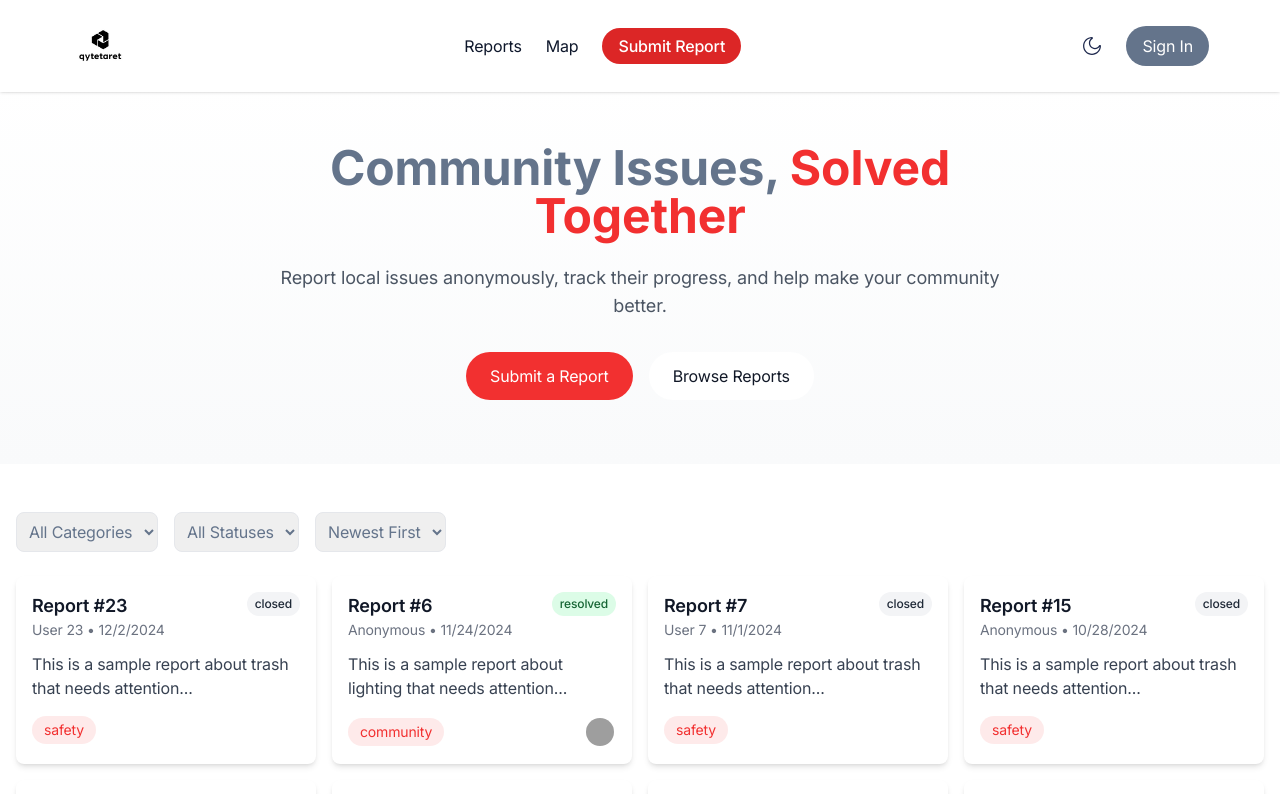
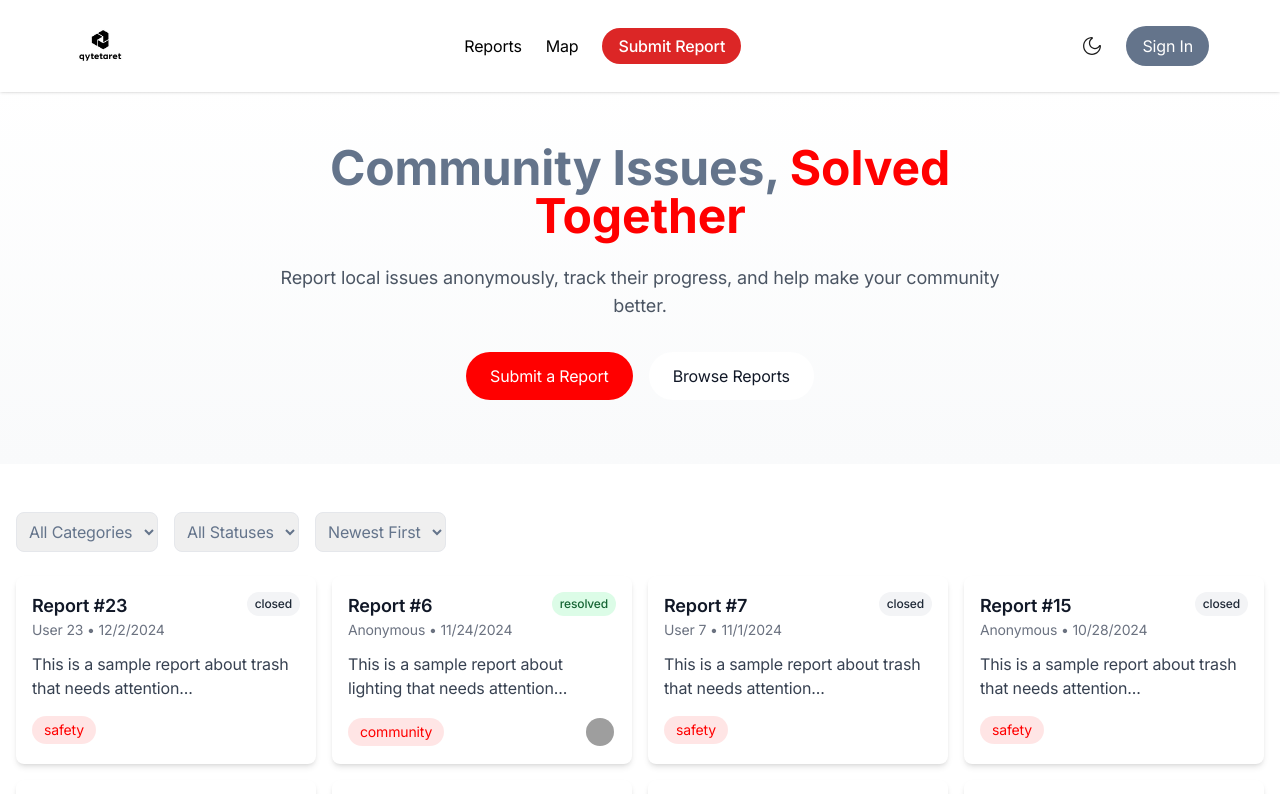
Before and after one commit to PixelBreeze-Labs/qytetaret-web, a Next.js app: page / in a window 1280 px wide. Shown: the top 794 px of the page. Built offline with nearby package versions, Linux system fonts and the light colour scheme; grey boxes are pictures that could not be loaded.

Commit message:
fix: test version of dark mode (still needs improvements, gray to white for text and more black)

```diff
--- a/src/app/(site)/admin/layout.tsx
+++ b/src/app/(site)/admin/layout.tsx
@@ -12,7 +12,7 @@ const AdminLayout = ({ children }: { children: React.ReactNode }) => {
 	const [openSidebar, setOpenSidebar] = useState(false);
 	return (
 		<>
-			<main className='min-h-screen bg-gray-2 dark:bg-[#151F34]'>
+			<main className='min-h-screen bg-gray-2 dark:bg-dark'>
 				<aside
 					className={`fixed left-0 top-0 z-[999] h-screen w-[290px] overflow-y-auto bg-white duration-300 dark:bg-gray-dark ${
 						openSidebar ? "translate-x-0" : "-translate-x-full lg:translate-x-0"
--- a/src/app/(site)/user/layout.tsx
+++ b/src/app/(site)/user/layout.tsx
@@ -10,7 +10,7 @@ const AdminLayout = ({ children }: { children: React.ReactNode }) => {
 
 	return (
 		<>
-			<main className='min-h-screen bg-gray-2 dark:bg-[#151F34]'>
+			<main className='min-h-screen bg-gray-2 dark:bg-dark'>
 				<aside
 					className={`fixed left-0 top-0 z-[999] h-screen w-[290px] overflow-y-auto bg-white duration-300 dark:bg-gray-dark ${
 						openSidebar ? "translate-x-0" : "-translate-x-full lg:translate-x-0"
--- a/src/app/layout.tsx
+++ b/src/app/layout.tsx
@@ -22,7 +22,7 @@ const RootLayout = ({ children }: { children: React.ReactNode }) => {
 		</head>
 		<body
 			suppressHydrationWarning
-			className={`${inter.className} flex min-h-screen flex-col dark:bg-[#151F34]`}
+			className={`${inter.className} flex min-h-screen flex-col dark:bg-dark`}
 		>
 		<main className="pt-20">
 			{children}
--- a/src/components/Auth/Signin/old-index.tsx
+++ b/src/components/Auth/Signin/old-index.tsx
@@ -20,7 +20,7 @@ export default function Signin() {
 				</div>
 				<div className='mb-7.5 flex items-center justify-center'>
 					<span className='block h-px w-full bg-stroke dark:bg-stroke-dark'></span>
-					<div className='inline-block bg-white px-3 text-base text-body dark:bg-[#151F34] dark:text-gray-5'>
+					<div className='inline-block bg-white px-3 text-base text-body dark:bg-dark dark:text-gray-5'>
 						OR
 					</div>
 					<span className='block h-px w-full bg-stroke dark:bg-stroke-dark'></span>
--- a/src/components/Header/index.tsx
+++ b/src/components/Header/index.tsx
@@ -14,7 +14,7 @@ const Header = () => {
 	};
 
 	return (
-		<header className="fixed left-0 top-0 z-999 w-full bg-white py-4 shadow dark:bg-[#151F34]">
+		<header className="fixed left-0 top-0 z-999 w-full bg-white py-4 shadow dark:bg-dark">
 			<div className="mx-auto max-w-[1170px] flex items-center justify-between px-4">
 				<Link href="/">
 					<Image src={logo} alt="Qytetaret" className="w-[60px]" />
@@ -73,7 +73,7 @@ const Header = () => {
 
 				{/* Mobile Navigation */}
 				{isMenuOpen && (
-					<div className="absolute top-full left-0 right-0 bg-white dark:bg-[#151F34] shadow-lg md:hidden">
+					<div className="absolute top-full left-0 right-0 bg-white dark:bg-dark shadow-lg md:hidden">
 						<nav className="px-4 py-3">
 							<ul className="flex flex-col gap-4">
 								<li>
--- a/src/components/shared/ReportCard.tsx
+++ b/src/components/shared/ReportCard.tsx
@@ -10,40 +10,39 @@ interface ReportCardProps {
 
 export const ReportCard = ({ report }: ReportCardProps) => {
     const statusColors = {
-        pending: 'bg-yellow-100 text-yellow-800',
-        in_progress: 'bg-blue-100 text-blue-800',
-        resolved: 'bg-green-100 text-green-800',
-        closed: 'bg-gray-100 text-gray-800'
+        pending: 'bg-yellow-100 dark:bg-yellow-900/30 text-yellow-800 dark:text-yellow-200',
+        in_progress: 'bg-blue-100 dark:bg-blue-900/30 text-blue-800 dark:text-blue-200',
+        resolved: 'bg-green-100 dark:bg-green-900/30 text-green-800 dark:text-green-200',
+        closed: 'bg-gray-100 dark:bg-gray-800/50 text-gray-800 dark:text-gray-300'
     };
 
     const router = useRouter();
 
     return (
-        <div className="bg-white cursor-pointer dark:bg-gray-800 rounded-lg shadow-md p-4 hover:shadow-lg transition-shadow"
-             onClick={() => router.push(`/reports/${report.id}`)}
+        <div
+            className="bg-white dark:bg-[#1E1E1E] hover:dark:bg-[#252525] cursor-pointer rounded-lg shadow-md dark:shadow-gray-900/30 p-4 hover:shadow-lg transition-all"
+            onClick={() => router.push(`/reports/${report.id}`)}
         >
             <div className="flex justify-between items-start mb-3">
                 <div>
-                    <h3 className="text-lg font-semibold text-gray-900 dark:text-white">{report.title}</h3>
+                    <h3 className="text-lg font-semibold text-gray-900 dark:text-gray-100">{report.title}</h3>
                     <p className="text-sm text-gray-500 dark:text-gray-400">
                         {report.isAnonymous ? 'Anonymous' : report.author} • {new Date(report.createdAt).toLocaleDateString()}
                     </p>
                 </div>
                 <span className={`px-2 py-1 rounded-full text-xs font-medium ${statusColors[report.status]}`}>
-                    {report.status?.replace('_', ' ')}
-                </span>
+                   {report.status?.replace('_', ' ')}
+               </span>
             </div>
 
             <p className="text-gray-700 dark:text-gray-300 mb-4 line-clamp-2">{report.content}</p>
 
             <div className="flex items-center justify-between mt-auto">
-                <span className="px-3 py-1 bg-primary/10 text-primary rounded-full text-sm">
-                    {report.category}
-                </span>
-                {/*// @ts-ignore*/}
+               <span className="px-3 py-1 bg-primary/10 dark:bg-primary/20 text-primary dark:text-red-400 rounded-full text-sm">
+                   {report.category}
+               </span>
                 {report.media?.length > 0 && (
                     <div className="flex -space-x-2">
-                        {/*// @ts-ignore*/}
                         {report.media.slice(0,3).map((url, i) => (
                             <Image
                                 key={i}
@@ -51,7 +50,7 @@ export const ReportCard = ({ report }: ReportCardProps) => {
                                 alt=""
                                 width={32}
                                 height={32}
-                                className="rounded-full border-2 border-white"
+                                className="rounded-full border-2 border-white dark:border-[#1E1E1E]"
                             />
                         ))}
                     </div>
--- a/src/components/ui/dialog.tsx
+++ b/src/components/ui/dialog.tsx
@@ -35,7 +35,7 @@ export const Dialog: React.FC<DialogProps> = ({ open, onOpenChange, children })
                         leaveFrom="opacity-100 scale-100"
                         leaveTo="opacity-0 scale-95"
                     >
-                        <HeadlessDialog.Panel className="w-full max-w-md transform rounded-lg bg-white dark:bg-[#151F34] p-6 shadow-xl transition-all">
+                        <HeadlessDialog.Panel className="w-full max-w-md transform rounded-lg bg-white dark:bg-dark p-6 shadow-xl transition-all">
                             {children}
                         </HeadlessDialog.Panel>
                     </Transition.Child>
--- a/tailwind.config.ts
+++ b/tailwind.config.ts
@@ -30,56 +30,26 @@ const config: Config = {
 			...defaultTheme.screens,
 		},
 		extend: {
-			// colors: {
-			// 	current: "currentColor",
-			// 	transparent: "transparent",
-			// 	white: "#FFFFFF",
-			// 	black: "#0E172B",
-			// 	body: "#64748B",
-			// 	stroke: "#E8E8E8",
-			// 	primary: {
-			// 		DEFAULT: "#573CFF",
-			// 		dark: "#3E22E9",
-			// 	},
-			// 	dark: {
-			// 		DEFAULT: "#1C274C",
-			// 		2: "#495270",
-			// 		3: "#606882",
-			// 		4: "#8D93A5",
-			// 		5: "#BBBEC9",
-			// 	},
-			// 	gray: {
-			// 		DEFAULT: "#F3F5F6",
-			// 		1: "#F9FAFB",
-			// 		2: "#F3F4F6",
-			// 		3: "#E5E7EB",
-			// 		4: "#D1D5DB",
-			// 		5: "#9CA3AF",
-			// 		6: "#6B7280",
-			// 		7: "#374151",
-			// 	},
-			// },
-
 			colors: {
 				current: "currentColor",
 				transparent: "transparent",
 				white: "#FFFFFF",
-				black: "#0E172B",
+				black: "#000000",
 				body: "#64748B",
 				stroke: {
-					DEFAULT: "#F23030",
+					DEFAULT: "#ff0000",
 					dark: "#666666",
 				},
 				primary: {
-					DEFAULT: "#F23030",
-					dark: "#666666",
+					DEFAULT: "#ff0000",
+					dark: "#ff0000",
 				},
 				dark: {
-					DEFAULT: "#1C274C",
-					2: "#495270",
-					3: "#606882",
-					4: "#8D93A5",
-					5: "#BBBEC9",
+					DEFAULT: "#1A1A1A",
+					2: "#242424",
+					3: "#2A2A2A",
+					4: "#333333",
+					5: "#404040",
 				},
 				gray: {
 					DEFAULT: "#F3F5F6",
@@ -90,11 +60,11 @@ const config: Config = {
 					5: "#9CA3AF",
 					6: "#6B7280",
 					7: "#374151",
-					dark: "#272E40",
+					dark: "#1A1A1A",
 				},
 				red: {
 					...colors.red,
-					DEFAULT: "#F23030",
+					DEFAULT: "#ff0000",
 					light: "#F56060",
 					"light-5": "#FEEBEB",
 					"light-6": "#FEF3F3",
@@ -229,9 +199,9 @@ const config: Config = {
 			boxShadow: {
 				1: "0px 1px 2px 0px rgba(84, 87, 118, 0.10)",
 				error: "0px 12px 34px 0px rgba(13, 10, 44, 0.05)",
-				input: "inset 0 0 0 2px #573CFF",
+				input: "inset 0 0 0 2px #ff0000",
 				dropdown: "0px 4px 12px 0px rgba(15, 23, 42, 0.10)",
-				darkdropdown: "0px 4px 12px 0px rgba(255, 255, 255, 0.05)",
+				darkdropdown: "0px 4px 12px 0px rgba(0, 0, 0, 0.2)",
 				features: "0px 8px 20px 0px rgba(113, 116, 152, 0.05)",
 				testimonial: "0px 8px 10px -6px rgba(15, 23, 42, 0.06)",
 				"testimonial-2": "0px 15px 50px -6px rgba(15, 23, 42, 0.08)",
@@ -240,4 +210,5 @@ const config: Config = {
 	},
 	plugins: [],
 };
+
 export default config;
```
